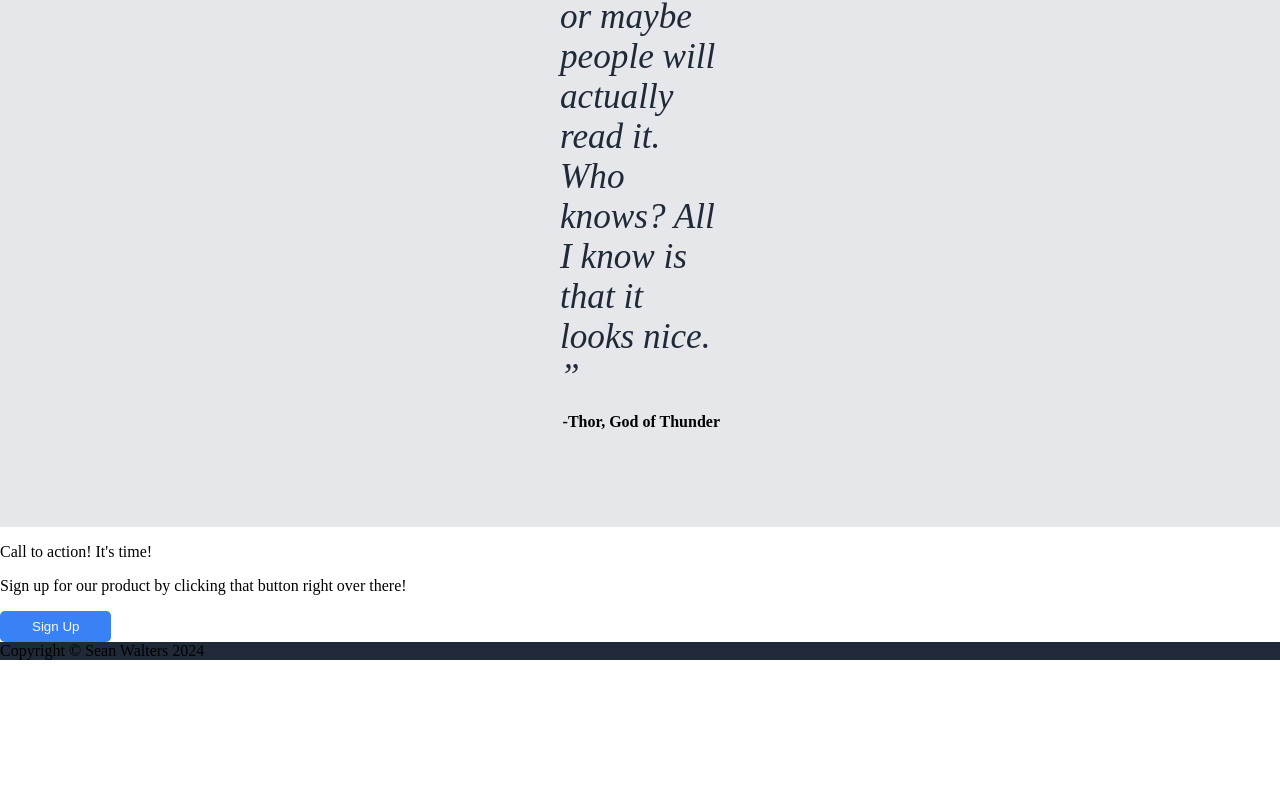
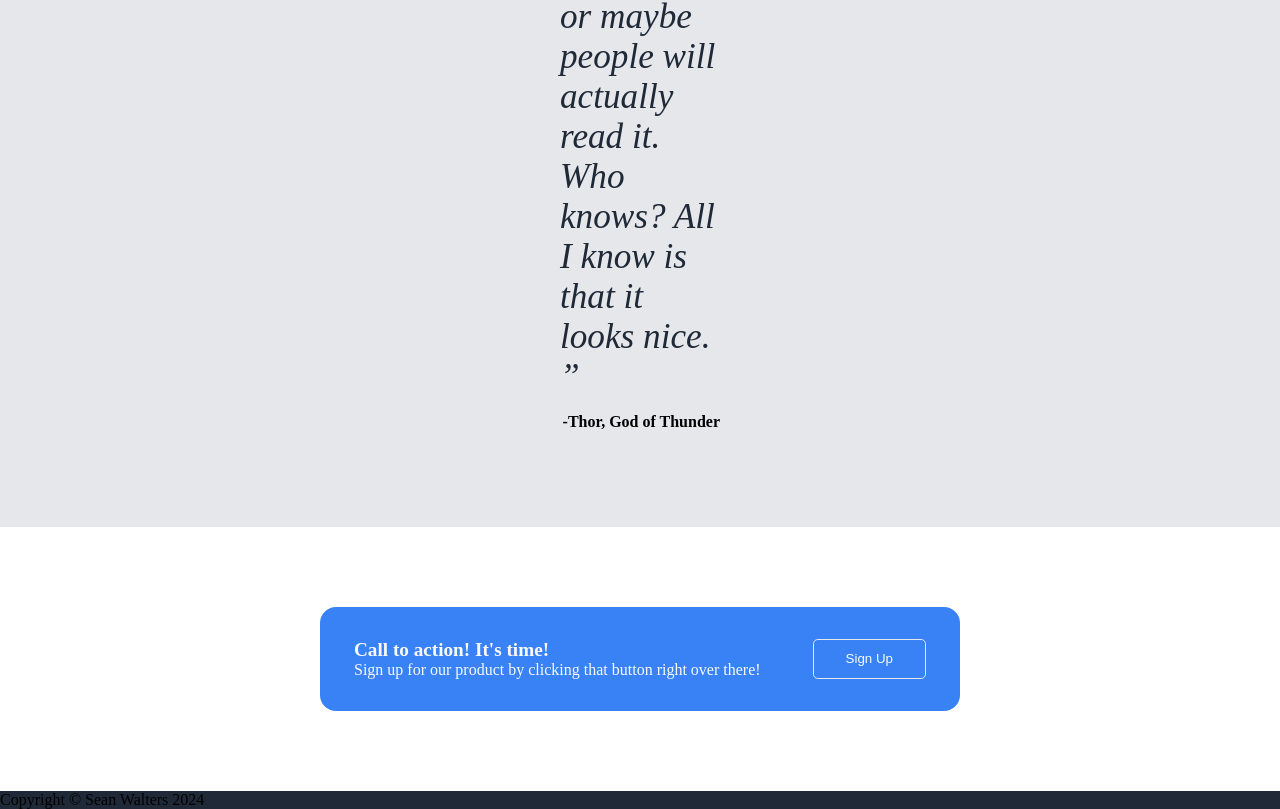
Before and after one commit to TweestidBunny/project-landing-page, a plain HTML site: page index.html in a window 1280 px wide. Shown: the part 1488-2297 px from the top of the page. Before the commit the page ends 2148 px from the top, so only its background shows below. Drawn offline with Linux system fonts and the light colour scheme.

Commit message:
Add styling to 'call to action' section

```diff
--- a/resources/styles.css
+++ b/resources/styles.css
@@ -167,3 +167,32 @@ q {
   align-self: flex-end;
   font-weight: bold;
 }
+
+/* Call To Action */
+
+.sign-up {
+  padding: 5rem 20rem;
+}
+
+.sign-up-card {
+  display: flex;
+  justify-content: space-around;
+  background-color: #3882f6;
+  border-radius: 1rem;
+  padding: 2rem .5rem;
+}
+
+.sign-up-card button {
+  border: 1px solid #e5e7eb;
+}
+
+.attention p {
+  padding: 0;
+  margin: 0;
+  color: #f9faf8;
+}
+
+.call {
+  font-weight: 900;
+  font-size: 1.2rem;
+}
```
